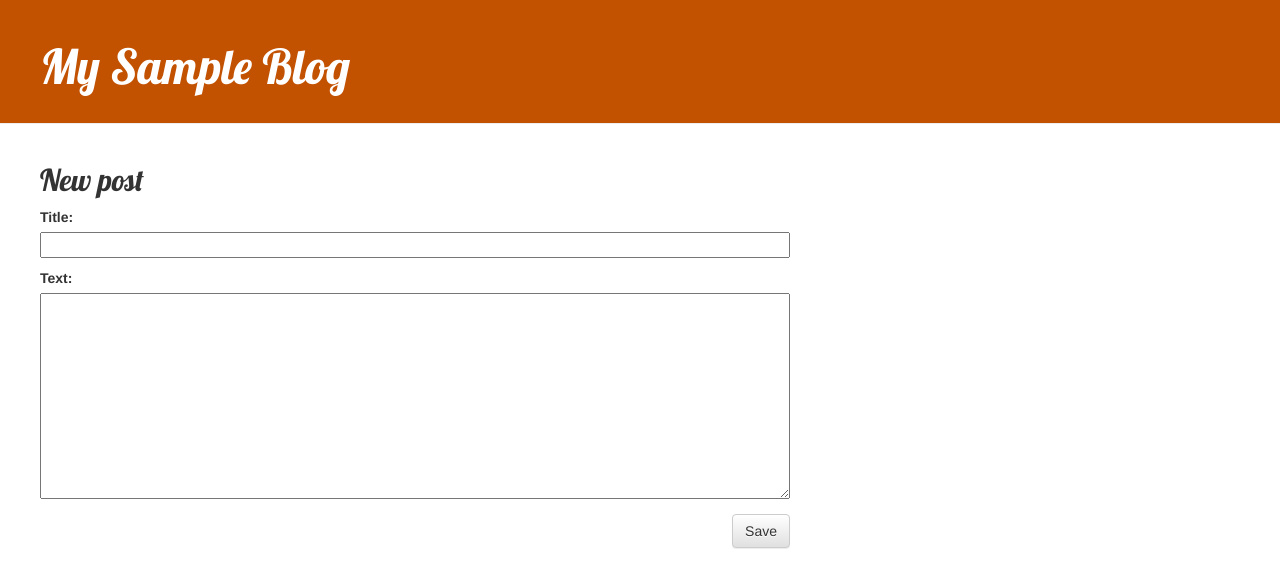
After one commit to bhavyejain/Django-Experiments, a Django app: page /post/new/ in a window 1280 px wide. The commit adds this page. Shown: the top 588 px of the page. Run offline with Django 3.2, Linux system fonts and the light colour scheme; some libraries are stand-ins or nearby versions.

Commit message:
complete basic tutorial

```diff
--- /dev/null
+++ b/Project2/blog/forms.py
@@ -0,0 +1,8 @@
+from django import forms
+from .models import Post
+
+
+class PostForm(forms.ModelForm):
+    class Meta:
+        model = Post
+        fields = ('title', 'text')
--- a/Project2/blog/static/blog/style.css
+++ b/Project2/blog/static/blog/style.css
@@ -18,8 +18,16 @@ h1, h2, h3, h4 {
     font-family: 'Lobster', cursive;
 }
 
+.btn.btn-default {
+    float: right;
+    margin-top: 5px;
+}
+
 .date {
     color: #828282;
+    float: right;
+    margin-right: 20px;
+    margin-top: 10px;
 }
 
 .save {
--- a/Project2/blog/templates/blog/base.html
+++ b/Project2/blog/templates/blog/base.html
@@ -5,15 +5,18 @@
         <title>SampleBlog</title>
         <link rel="stylesheet" href="//maxcdn.bootstrapcdn.com/bootstrap/3.2.0/css/bootstrap.min.css">
         <link rel="stylesheet" href="//maxcdn.bootstrapcdn.com/bootstrap/3.2.0/css/bootstrap-theme.min.css">
+        <link href="//fonts.googleapis.com/css?family=Lobster&subset=latin,latin-ext" rel="stylesheet" type="text/css">
         <link rel="stylesheet" href="{% static 'blog/style.css' %}">
-        <link href="//fonts.googleapis.com/css?family=Lobster&subset=latin,latin-ext" rel="stylesheet" type="text/css">
     </head>
     <body>
         <div class="page-header">
+            {% if user.is_authenticated %}
+                <a href="{% url 'post_new' %}" class="top-menu"><span class="glyphicon glyphicon-plus"></span></a>
+                <!--glyphicon glyphicon-plus is proided by bootstrap (is a + icon)-->
+            {% endif %}
             <h1><a href="/">My Sample Blog</a></h1>
         </div>
 
-        {% if posts or post %}
         <div class="content container">
             <div class="row">
                 <div class="col-md-8">
@@ -22,8 +25,5 @@
                 </div>
             </div>
         </div>
-        {% else %}
-            <p>No posts are available!</p>
-        {% endif %}
     </body>
 </html>
--- a/Project2/blog/templates/blog/post_detail.html
+++ b/Project2/blog/templates/blog/post_detail.html
@@ -2,6 +2,9 @@
 
 {% block content %}
     <div class="post">
+        {% if user.is_authenticated %}
+            <a class="btn btn-default" href="{% url 'post_edit' pk=post.pk %}"><span class="glyphicon glyphicon-pencil"></span></a>
+        {% endif %}
         {% if post.published_date %}
             <div class="date">
                 {{ post.published_date }}
--- /dev/null
+++ b/Project2/blog/templates/blog/post_edit.html
@@ -0,0 +1,9 @@
+{% extends 'blog/base.html' %}
+
+{% block content %}
+<h2>New post</h2>
+<form method="POST" class="post-form">{% csrf_token %}
+    {{ form.as_p }}
+    <button type="submit" class="save btn btn-default">Save</button>
+</form>
+{% endblock %}
--- a/Project2/blog/templates/blog/post_list.html
+++ b/Project2/blog/templates/blog/post_list.html
@@ -1,13 +1,17 @@
 {% extends 'blog/base.html' %}
 
 {% block content %}
+{% if posts or post %}
 {% for post in posts %}
 <div class="post">
-    <h2><a href="{% url 'post_detail' pk=post.pk %}">{{ post.title }}</a></h2>
     <div class="date">
         {{ post.published_date }}
     </div>
+    <h2><a href="{% url 'post_detail' pk=post.pk %}">{{ post.title }}</a></h2>
     <p>{{ post.text|linebreaksbr }}</p>
 </div>
 {% endfor %}
+{% else %}
+    <p>No posts are available!</p>
+{% endif %}
 {% endblock %}
--- a/Project2/blog/urls.py
+++ b/Project2/blog/urls.py
@@ -5,4 +5,6 @@ from . import views
 urlpatterns = [
     path('', views.post_list, name='post_list'),
     path('post/<int:pk>/', views.post_detail, name='post_detail'),
+    path('post/new/', views.post_new, name='post_new'),
+    path('post/<int:pk>/edit/', views.post_edit, name='post_edit'),
 ]
--- a/Project2/blog/views.py
+++ b/Project2/blog/views.py
@@ -1,6 +1,7 @@
-from django.shortcuts import render, get_object_or_404
+from django.shortcuts import render, get_object_or_404, redirect
 from .models import Post
 from django.utils import timezone
+from .forms import PostForm
 
 
 def post_list(request):
@@ -11,3 +12,32 @@ def post_list(request):
 def post_detail(request, pk):
     post = get_object_or_404(Post, pk=pk)
     return render(request, 'blog/post_detail.html', {'post': post})
+
+
+def post_new(request):
+    if request.method == "POST":
+        form = PostForm(request.POST)
+        if form.is_valid():
+            post = form.save(commit=False)  # commit=False means don't save right now, information is to be added.
+            post.author = request.user
+            post.published_date = timezone.now()
+            post.save()
+            return redirect('post_detail', pk=post.pk)
+    else:
+        form = PostForm()
+    return render(request, 'blog/post_edit.html', {'form': form})
+
+
+def post_edit(request, pk):
+    post = get_object_or_404(Post, pk=pk)
+    if request.method == "POST":
+        form = PostForm(request.POST, instance=post)
+        if form.is_valid():
+            post = form.save(commit=False)
+            post.author = request.user
+            post.published_date = timezone.now()
+            post.save()
+            return redirect('post_detail', pk=post.pk)
+    else:
+        form = PostForm(instance=post)
+    return render(request, 'blog/post_edit.html', {'form': form})
```
